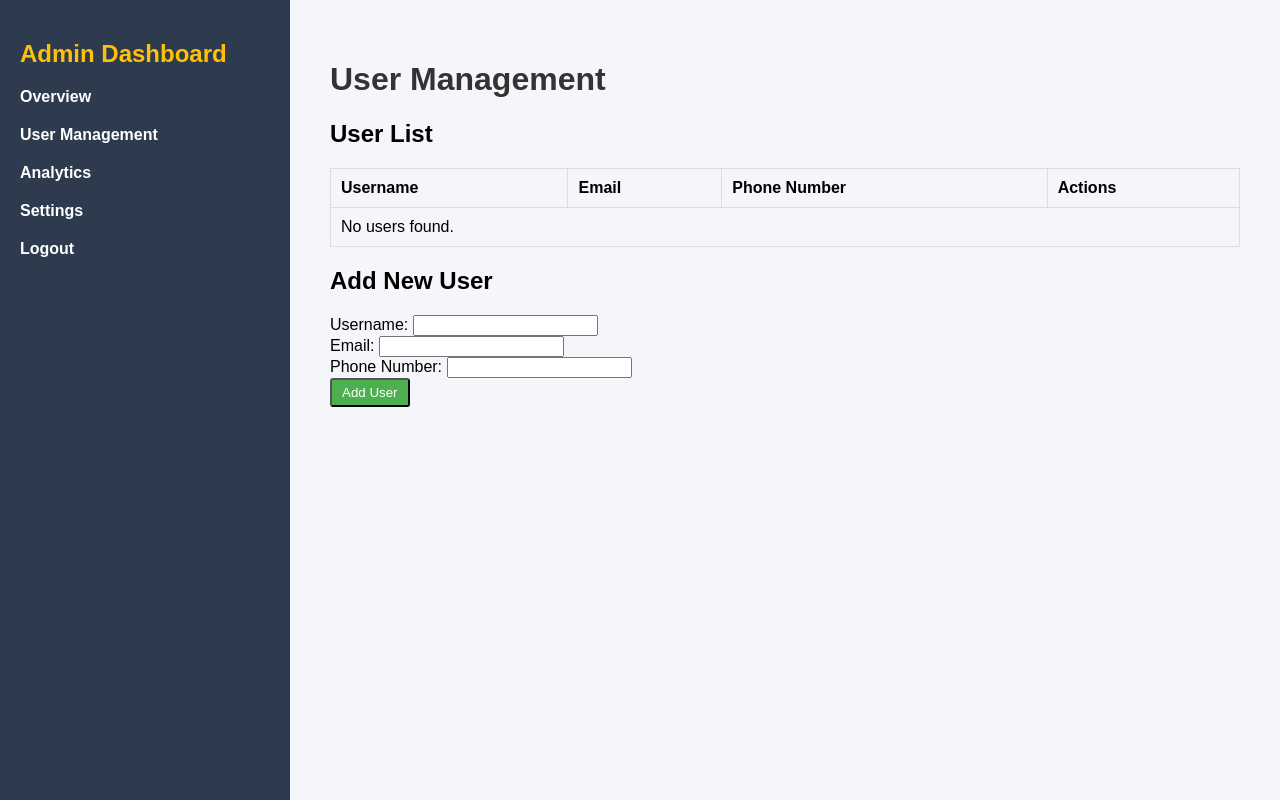
After one commit to royswastik07/smart-environmental-monitoring, a Django app: template templates/monitoring/user_management.html in a window 1280 px wide. The commit adds this page. Run offline with Django 3.2, Linux system fonts and the light colour scheme; the template is opened without the code that fills it, so the values that code supplies are empty.

Commit message:
update all

```diff
--- a/monitoring/urls.py
+++ b/monitoring/urls.py
@@ -17,4 +17,7 @@ urlpatterns = [
     path('room4/', views.room4, name='room4'),
     path('room5/', views.room5, name='room5'),
     path('admin_dashboard/', views.admin_dashboard, name='admin_dashboard'),
+    path('add_user/', views.add_user, name='add_user'),
+    path('delete_user/<int:user_id>/', views.delete_user, name='delete_user'),
+    path('user_management/', views.user_management, name='user_management'),
 ]
--- /dev/null
+++ b/templates/monitoring/user_management.html
@@ -0,0 +1,109 @@
+{% load static %}
+<!DOCTYPE html>
+<html lang="en">
+<head>
+    <meta charset="UTF-8">
+    <meta name="viewport" content="width=device-width, initial-scale=1.0">
+    <title>User Management</title>
+    <link rel="stylesheet" href="{% static 'css/admin_dashboard.css' %}">
+    <style>
+        .user-management table {
+            width: 100%;
+            border-collapse: collapse;
+            margin: 20px 0;
+        }
+
+        .user-management th,
+        .user-management td {
+            padding: 10px;
+            border: 1px solid #ddd;
+            text-align: left;
+        }
+
+        .btn-add,
+        .btn-delete {
+            text-decoration: none;
+            padding: 5px 10px;
+            color: white;
+            background-color: #4CAF50;
+            border-radius: 3px;
+        }
+
+        .btn-delete {
+            background-color: #f44336;
+        }
+    </style>
+</head>
+<body>
+    <div class="dashboard-container">
+        <!-- Sidebar -->
+        <aside class="sidebar">
+            <h2>Admin Dashboard</h2>
+            <ul>
+                <li><a href="{% url 'admin_dashboard' %}">Overview</a></li>
+                <li><a href="{% url 'user_management' %}">User Management</a></li>
+                <li><a href="#">Analytics</a></li>
+                <li><a href="#">Settings</a></li>
+                <li><a href="{% url 'logout' %}">Logout</a></li>
+            </ul>
+        </aside>
+
+        <!-- Main Content -->
+        <main class="main-content">
+            <header>
+                <h1>User Management</h1>
+            </header>
+
+            <!-- User Management Section -->
+            <section class="user-management">
+                <h2>User List</h2>
+                <table>
+                    <thead>
+                        <tr>
+                            <th>Username</th>
+                            <th>Email</th>
+                            <th>Phone Number</th>
+                            <th>Actions</th>
+                        </tr>
+                    </thead>
+                    <tbody>
+                        {% for user in users %}
+                        <tr>
+                            <td>{{ user.username }}</td>
+                            <td>{{ user.email }}</td>
+                            <td>{{ user.phone_number }}</td>
+                            <td>
+                                <a href="{% url 'delete_user' user.id %}" class="btn-delete">Delete</a>
+                            </td>
+                        </tr>
+                        {% empty %}
+                        <tr>
+                            <td colspan="4">No users found.</td>
+                        </tr>
+                        {% endfor %}
+                    </tbody>
+                </table>
+
+                <!-- Form to Add New User -->
+                <h2>Add New User</h2>
+                <form method="post" action="{% url 'add_user' %}">
+                    {% csrf_token %}
+                    <div class="form-group">
+                        <label for="username">Username:</label>
+                        <input type="text" id="username" name="username" required>
+                    </div>
+                    <div class="form-group">
+                        <label for="email">Email:</label>
+                        <input type="email" id="email" name="email" required>
+                    </div>
+                    <div class="form-group">
+                        <label for="phone_number">Phone Number:</label>
+                        <input type="text" id="phone_number" name="phone_number" required>
+                    </div>
+                    <button type="submit" class="btn-add">Add User</button>
+                </form>
+            </section>
+        </main>
+    </div>
+</body>
+</html>
```
Also changed, not shown: monitoring/views.py (+59 -3 lines), templates/monitoring/add_user.html (added, +11 -0 lines), templates/monitoring/admin_dashboard.html (+10 -5 lines), db.sqlite3.
